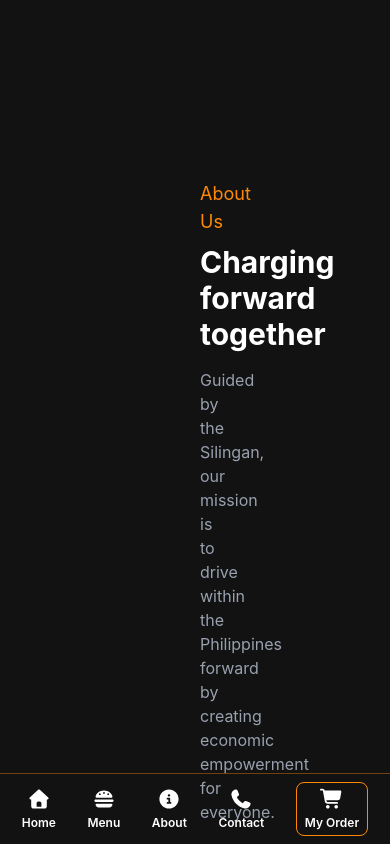
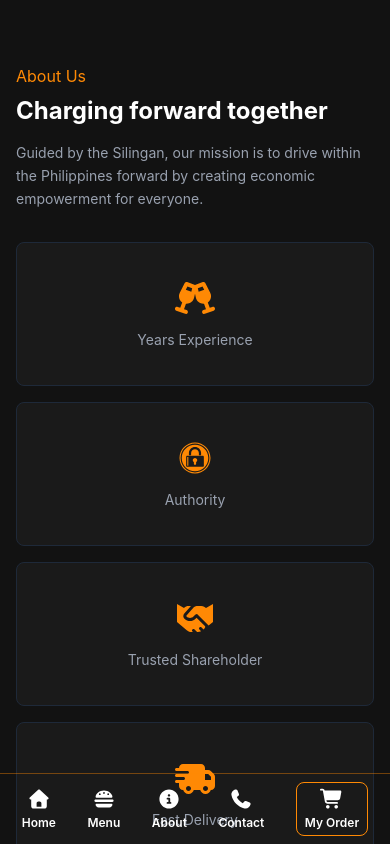
Before and after one commit to tatalflmn/Food-Ordering-System, a Vue app: page / in a window 390 px wide. Both pictures are taken after a click on the button "About". Shown: the top 844 px of the page. Built offline with nearby package versions, Linux system fonts and the light colour scheme.

Commit message:
Responsive About Page

```diff
--- a/src/components/About.vue
+++ b/src/components/About.vue
@@ -1,87 +1,193 @@
 <script>
-
 export default {
     emits: ['GoTo'],
-    data() {
-        return {
 
-        }
-    }, methods: {
+    methods: {
         navi(page) {
-            this.$emit('GoTo', page);
+            this.$emit('GoTo', page)
         }
     }
 }
-
 </script>
 
 <template>
+    <section id="about" class="bg-[#121212] text-white
+        w-full min-h-screen
+        py-12 sm:py-16 lg:py-20
+        px-4 sm:px-6 lg:px-8">
 
-    <div class="">
+        <!-- Main Container -->
+        <div class="w-full max-w-7xl mx-auto
+            px-0 sm:px-4 lg:px-8
+            py-4 sm:py-6 lg:py-10">
 
-        <section id="about" class="py-20 md:px-20 lg:px-20 bg-[#121212] w-full h-screen">
-            <div class="container mx-auto px-50 py-25">
-                <div class="mb-12">
-                    <!-- Heading -->
-                    <h2 class="text-orange-400 text-lg mb-2" data-aos="fade-down">
+            <!-- About Heading -->
+            <div class="mb-8 sm:mb-10 lg:mb-12">
+
+                <h2 class="text-orange-400
+                    text-base sm:text-lg
+                    mb-2" data-aos="fade-down">
                     About Us
                 </h2>
-                    <h3 class="mb-4 text-3xl font-bold text-white section-title" data-aos="fade-down">
+
+                <h3 class="mb-4
+                    text-2xl sm:text-3xl lg:text-4xl
+                    font-bold
+                    leading-tight
+                    break-words" data-aos="fade-down">
                     Charging forward together
                 </h3>
-                    <p class="mb-8 max-w-3xl text-gray-400" data-aos="fade-down">
-                        Guided by the Silingan, our mission is to drive within the Philippines forward by creating
-                        economic
-                        empowerment for everyone.
+
+                <p class="mb-6 sm:mb-8
+                    max-w-3xl
+                    text-sm sm:text-base
+                    leading-relaxed
+                    text-gray-400" data-aos="fade-down">
+                    Guided by the Silingan, our mission is to drive within
+                    the Philippines forward by creating economic empowerment
+                    for everyone.
                 </p>
 
+            </div>
+
             <!-- About Cards Section -->
-                    <div class="grid gap-8 sm:grid-cols-2 lg:grid-cols-4">
-                        <!-- Card 1 -->
-                        <div class="rounded-lg border border-gray-800 bg-[#1A1A1A] p-6 flex flex-col items-center">
-                            <svg class="fill-orange-400 w-10" xmlns="http://www.w3.org/2000/svg" viewBox="0 0 640 640">
+            <div class="grid
+                grid-cols-1
+                sm:grid-cols-2
+                lg:grid-cols-4
+                gap-4 sm:gap-5 lg:gap-6">
+
+                <!-- Card 1: Years Experience -->
+                <div class="rounded-lg
+                    border border-gray-800
+                    bg-[#1A1A1A]
+                    p-5 sm:p-6
+                    min-h-36
+                    flex flex-col
+                    items-center justify-center
+                    text-center
+                    gap-3
+                    transition duration-300
+                    hover:border-orange-400
+                    hover:-translate-y-1">
+
+                    <svg class="fill-orange-400 w-10 h-10 shrink-0" xmlns="http://www.w3.org/2000/svg"
+                        viewBox="0 0 640 640" aria-hidden="true">
                         <path
                             d="M155.6 81.3C163 67 179.9 60.4 195 65.9L320 111.5L445 65.9C460.1 60.4 477 67 484.4 81.3L563.2 234.2C592 290 573.5 356.5 524.7 390.8L556 477L597 462C613.6 456 632 464.5 638 481.1C644 497.7 635.5 516.1 618.9 522.1C571.5 539.4 524.1 556.6 476.7 573.9C460.1 580 441.7 571.4 435.7 554.8C429.7 538.2 438.2 519.8 454.8 513.8L495.8 498.8L464.5 412.6C405.1 417.8 348.3 378.7 334.5 317.4L319.9 252.7L305.3 317.4C291.5 378.7 234.7 417.8 175.3 412.6L144 498.8L185 513.8C201.6 519.9 210.2 538.2 204.1 554.8C198 571.4 179.7 580 163.1 573.9C115.7 556.6 68.3 539.3 20.9 522.1C4.3 516-4.3 497.7 1.8 481.1C7.9 464.5 26.3 456 42.9 462L83.9 477L115.2 390.8C66.5 356.5 48.1 290 76.9 234.2L155.6 81.3zM199.6 135.7L172.4 188.5L261.6 221L274.7 163.1L199.6 135.7zM440.5 135.7L365.4 163.1L378.5 221L467.7 188.5L440.5 135.7z" />
                     </svg>
-                            <p class="text-gray-400">Years Experience</p>
+
+                    <p class="text-gray-400 text-sm sm:text-base">
+                        Years Experience
+                    </p>
+
                 </div>
 
-                        <div class="rounded-lg border border-gray-800 bg-[#1A1A1A] p-6 flex flex-col items-center">
-                            <svg class="fill-orange-400 w-10" xmlns="http://www.w3.org/2000/svg" viewBox="0 0 640 640">
+                <!-- Card 2: Authority -->
+                <div class="rounded-lg
+                    border border-gray-800
+                    bg-[#1A1A1A]
+                    p-5 sm:p-6
+                    min-h-36
+                    flex flex-col
+                    items-center justify-center
+                    text-center
+                    gap-3
+                    transition duration-300
+                    hover:border-orange-400
+                    hover:-translate-y-1">
+
+                    <svg class="fill-orange-400 w-10 h-10 shrink-0" xmlns="http://www.w3.org/2000/svg"
+                        viewBox="0 0 640 640" aria-hidden="true">
                         <path
                             d="M320 107.4C202.6 107.4 107.4 202.6 107.4 320C107.4 437.4 202.6 532.6 320 532.6C437.4 532.6 532.6 437.4 532.6 320C532.6 202.6 437.4 107.4 320 107.4zM222.6 240.3C222.6 186.6 266.3 142.9 320 142.9C373.7 142.9 417.4 186.6 417.4 240.3L417.4 266.9C417.4 271.9 413.5 275.8 408.5 275.8L390.8 275.8C385.8 275.8 381.9 271.9 381.9 266.9L381.9 240.3C381.9 158.2 257.9 158.2 257.9 240.3L257.9 266.9C257.9 271.9 254 275.8 249 275.8L231.3 275.8C226.3 275.8 222.4 271.9 222.4 266.9L222.4 240.3L222.6 240.3zM461.7 444C461.7 453.7 453.7 461.7 444 461.7L196 461.7C186.3 461.7 178.3 453.7 178.3 444L178.3 302.3C178.3 292.6 186.3 284.6 196 284.6L444 284.6C453.7 284.6 461.7 292.6 461.7 302.3L461.7 444zM213.7 306.7L213.7 439.6C213.7 442.1 211.8 444 209.3 444L200.4 444C197.9 444 196 442.1 196 439.6L196 306.7C196 304.2 197.9 302.3 200.4 302.3L209.3 302.3C211.8 302.3 213.7 304.2 213.7 306.7zM355.4 355.4C355.4 368.4 348.2 379.8 337.7 385.8L337.7 417.4C337.7 422.4 333.8 426.3 328.8 426.3L311.1 426.3C306.1 426.3 302.2 422.4 302.2 417.4L302.2 385.8C291.7 379.7 284.5 368.4 284.5 355.4C284.5 335.7 300.3 320 319.9 320C339.5 320 355.4 335.8 355.4 355.4zM320 72C183 72 72 183 72 320C72 457 183 568 320 568C457 568 568 457 568 320C568 183 457 72 320 72zM320 89.7C447.2 89.7 550.3 192.8 550.3 320C550.3 447.2 447.2 550.3 320 550.3C192.8 550.3 89.7 447.2 89.7 320C89.7 192.8 192.8 89.7 320 89.7z" />
                     </svg>
-                            <p class="text-gray-400">Authority</p>
+
+                    <p class="text-gray-400 text-sm sm:text-base">
+                        Authority
+                    </p>
+
                 </div>
 
-                        <div class="rounded-lg border border-gray-800 bg-[#1A1A1A] p-6 flex flex-col items-center">
-                            <svg class="fill-orange-400 w-10" xmlns="http://www.w3.org/2000/svg" viewBox="0 0 640 640">
+                <!-- Card 3: Trusted Shareholder -->
+                <div class="rounded-lg
+                    border border-gray-800
+                    bg-[#1A1A1A]
+                    p-5 sm:p-6
+                    min-h-36
+                    flex flex-col
+                    items-center justify-center
+                    text-center
+                    gap-3
+                    transition duration-300
+                    hover:border-orange-400
+                    hover:-translate-y-1">
+
+                    <svg class="fill-orange-400 w-10 h-10 shrink-0" xmlns="http://www.w3.org/2000/svg"
+                        viewBox="0 0 640 640" aria-hidden="true">
                         <path
                             d="M300.9 149.2L184.3 278.8C179.7 283.9 179.9 291.8 184.8 296.7C215.3 327.2 264.8 327.2 295.3 296.7L327.1 264.9C331.3 260.7 336.6 258.4 342 258C348.8 257.4 355.8 259.7 361 264.9L537.6 440L608 384L608 96L496 160L472.2 144.1C456.4 133.6 437.9 128 418.9 128L348.5 128C347.4 128 346.2 128 345.1 128.1C328.2 129 312.3 136.6 300.9 149.2zM148.6 246.7L255.4 128L215.8 128C190.3 128 165.9 138.1 147.9 156.1L144 160L32 96L32 384L188.4 514.3C211.4 533.5 240.4 544 270.3 544L286 544L279 537C269.6 527.6 269.6 512.4 279 503.1C288.4 493.8 303.6 493.7 312.9 503.1L353.9 544.1L362.9 544.1C382 544.1 400.7 539.8 417.7 531.8L391 505C381.6 495.6 381.6 480.4 391 471.1C400.4 461.8 415.6 461.7 424.9 471.1L456.9 503.1L474.4 485.6C483.3 476.7 485.9 463.8 482 452.5L344.1 315.7L329.2 330.6C279.9 379.9 200.1 379.9 150.8 330.6C127.8 307.6 126.9 270.7 148.6 246.6z" />
                     </svg>
-                            <p class="text-gray-400">Trusted Shareholder</p>
+
+                    <p class="text-gray-400 text-sm sm:text-base">
+                        Trusted Shareholder
+                    </p>
+
                 </div>
 
-                        <div class="rounded-lg border border-gray-800 bg-[#1A1A1A] p-6 flex flex-col items-center">
-                            <svg class="fill-orange-400 w-10" xmlns="http://www.w3.org/2000/svg" viewBox="0 0 640 640">
+                <!-- Card 4: Fast Delivery -->
+                <div class="rounded-lg
+                    border border-gray-800
+                    bg-[#1A1A1A]
+                    p-5 sm:p-6
+                    min-h-36
+                    flex flex-col
+                    items-center justify-center
+                    text-center
+                    gap-3
+                    transition duration-300
+                    hover:border-orange-400
+                    hover:-translate-y-1">
+
+                    <svg class="fill-orange-400 w-10 h-10 shrink-0" xmlns="http://www.w3.org/2000/svg"
+                        viewBox="0 0 640 640" aria-hidden="true">
                         <path
                             d="M64 160C64 124.7 92.7 96 128 96L416 96C451.3 96 480 124.7 480 160L480 192L530.7 192C547.7 192 564 198.7 576 210.7L621.3 256C633.3 268 640 284.3 640 301.3L640 448C640 483.3 611.3 512 576 512L572.7 512C562.3 548.9 528.3 576 488 576C447.7 576 413.8 548.9 403.3 512L300.7 512C290.3 548.9 256.3 576 216 576C175.7 576 141.8 548.9 131.3 512L128 512C92.7 512 64 483.3 64 448L64 400L24 400C10.7 400 0 389.3 0 376C0 362.7 10.7 352 24 352L136 352C149.3 352 160 341.3 160 328C160 314.7 149.3 304 136 304L24 304C10.7 304 0 293.3 0 280C0 266.7 10.7 256 24 256L200 256C213.3 256 224 245.3 224 232C224 218.7 213.3 208 200 208L24 208C10.7 208 0 197.3 0 184C0 170.7 10.7 160 24 160L64 160zM576 352L576 301.3L530.7 256L480 256L480 352L576 352zM256 488C256 465.9 238.1 448 216 448C193.9 448 176 465.9 176 488C176 510.1 193.9 528 216 528C238.1 528 256 510.1 256 488zM488 528C510.1 528 528 510.1 528 488C528 465.9 510.1 448 488 448C465.9 448 448 465.9 448 488C448 510.1 465.9 528 488 528z" />
                     </svg>
-                            <p class="text-gray-400">Fast Delivery</p>
+
+                    <p class="text-gray-400 text-sm sm:text-base">
+                        Fast Delivery
+                    </p>
+
                 </div>
 
             </div>
+
+            <!-- Contact Button -->
+            <div class="flex flex-col sm:flex-row
+                items-start sm:items-center
+                gap-4 mt-8 sm:mt-10" data-aos="fade-up">
+
+                <button type="button" @click="navi('Contact')" class="cursor-pointer
+                    rounded-full
+                    border-2 border-white
+                    py-3 px-6
+                    text-white
+                    text-sm sm:text-base
+                    font-medium
+                    hover:bg-white
+                    hover:text-purple-900
+                    transition duration-300 ease-in-out
+                    focus:outline-none
+                    focus:ring-2 focus:ring-orange-400
+                    focus:ring-offset-2
+                    focus:ring-offset-[#121212]">
+                    Contact Us
+                </button>
+
             </div>
 
-                <!-- Buttons Section -->
-                <div class="flex flex-col sm:flex-row items-center gap-4 mt-8" data-aos="fade-up">
-                    <p @click="navi('Contact')"
-                        class="cursor-pointer rounded-full border-2 py-3 px-5 border-white text-white hover:bg-white hover:text-purple-900 transition duration-300 ease-in-out">
-                        Contact Us
-                    </p>
-                </div>
-            </div>
-        </section>
         </div>
 
+    </section>
 </template>
```
Lines whose indentation alone changed are shown as unchanged.
